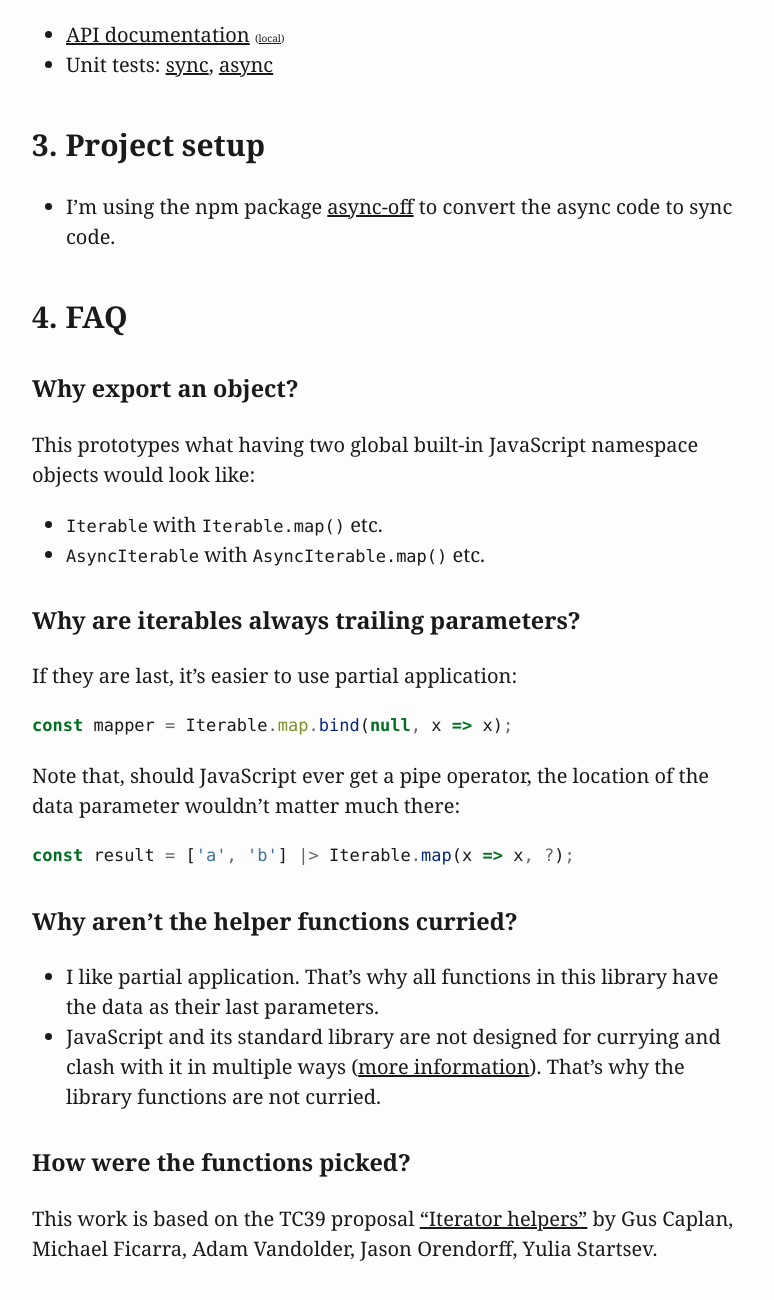
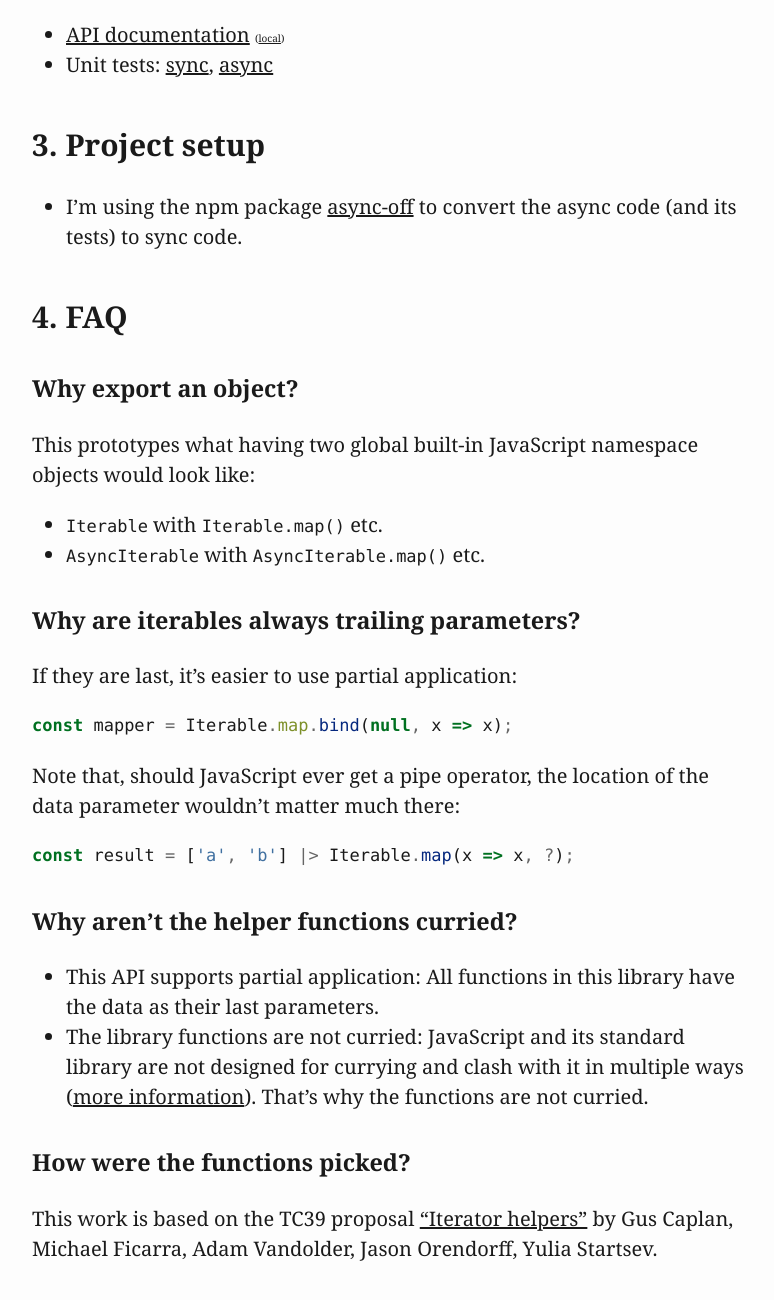
Before and after one commit to rauschma/iterable, a website: page index.html in a window 1280 px wide. Shown: the part 1048-2348 px from the top of the page, without its empty margins (248-1022 px from the left). Drawn offline with Linux system fonts and the light colour scheme.

Commit message:
Better formatting for index.html

```diff
--- a/index.html
+++ b/index.html
@@ -241,7 +241,7 @@
 </ul>
 <h2 id="project-setup">3. Project setup</h2>
 <ul>
-<li>I’m using the npm package <a href="https://github.com/rauschma/async-off">async-off</a> to convert the async code to sync code.</li>
+<li>I’m using the npm package <a href="https://github.com/rauschma/async-off">async-off</a> to convert the async code (and its tests) to sync code.</li>
 </ul>
 <h2 id="faq">4. FAQ</h2>
 <h3 id="why-export-an-object">Why export an object?</h3>
@@ -257,8 +257,8 @@
 <div class="sourceCode" id="cb4"><pre class="sourceCode js"><code class="sourceCode javascript"><span id="cb4-1"><a href="#cb4-1" aria-hidden="true" tabindex="-1"></a><span class="kw">const</span> result <span class="op">=</span> [<span class="st">&#39;a&#39;</span><span class="op">,</span> <span class="st">&#39;b&#39;</span>] <span class="op">|&gt;</span> Iterable<span class="op">.</span><span class="fu">map</span>(x <span class="kw">=&gt;</span> x<span class="op">,</span> <span class="op">?</span>)<span class="op">;</span></span></code></pre></div>
 <h3 id="why-arent-the-helper-functions-curried">Why aren’t the helper functions curried?</h3>
 <ul>
-<li>I like partial application. That’s why all functions in this library have the data as their last parameters.</li>
-<li>JavaScript and its standard library are not designed for currying and clash with it in multiple ways (<a href="https://2ality.com/2017/11/currying-in-js.html#conflicts">more information</a>). That’s why the library functions are not curried.</li>
+<li>This API supports partial application: All functions in this library have the data as their last parameters.</li>
+<li>The library functions are not curried: JavaScript and its standard library are not designed for currying and clash with it in multiple ways (<a href="https://2ality.com/2017/11/currying-in-js.html#conflicts">more information</a>). That’s why the functions are not curried.</li>
 </ul>
 <h3 id="how-were-the-functions-picked">How were the functions picked?</h3>
 <p>This work is based on the TC39 proposal <a href="https://github.com/tc39/proposal-iterator-helpers">“Iterator helpers”</a> by Gus Caplan, Michael Ficarra, Adam Vandolder, Jason Orendorff, Yulia Startsev.</p>
--- a/package.json
+++ b/package.json
@@ -26,7 +26,7 @@
     "test": "mocha --ui qunit",
     "testall": "mocha --ui qunit './dist/test/**/*_test.js'",
     "api": "typedoc --out api --readme none ts/src/async.ts ts/src/sync.ts",
-    "index": "sed '/^# /d' README.md | pandoc --from=markdown --to=html --standalone --number-sections --shift-heading-level-by=-1 > index.html"
+    "index": "sed '/^# /d' README.md | pandoc --from=markdown --to=html --standalone --metadata title='Helper functions for Iterables and AsyncIterables' > index.html"
   },
   "keywords": [
     "javascript",
```
Also changed, not shown: README.md.
